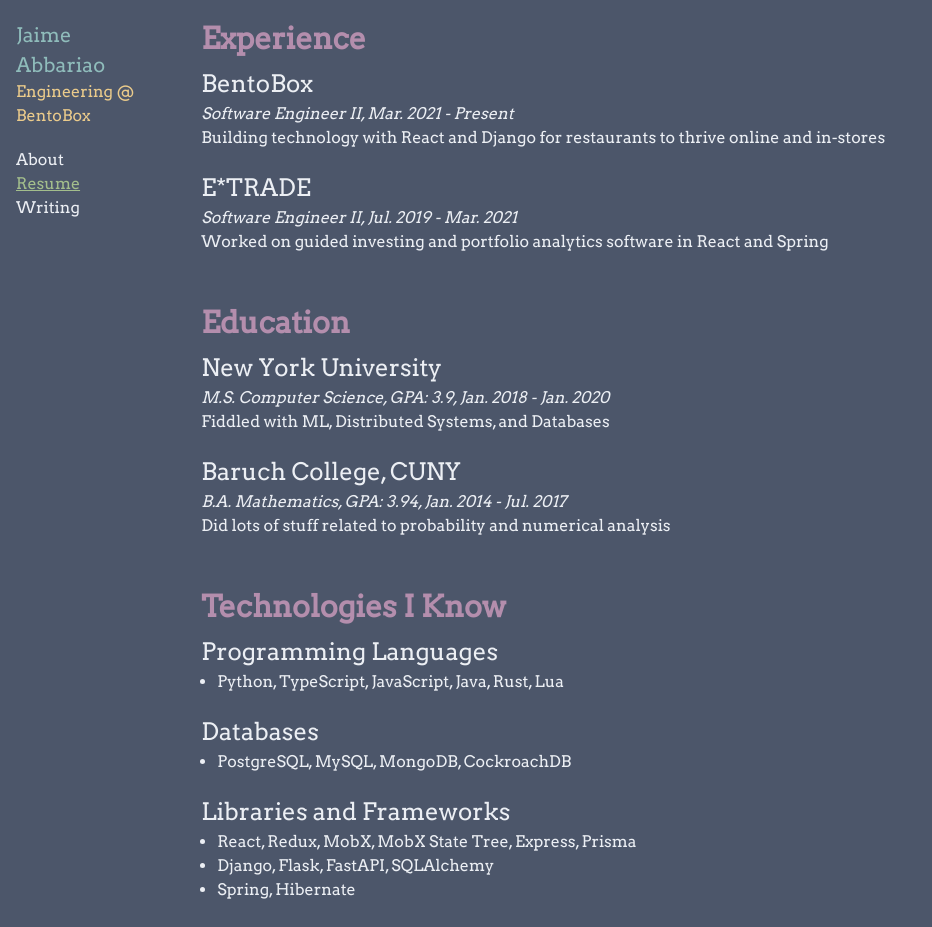
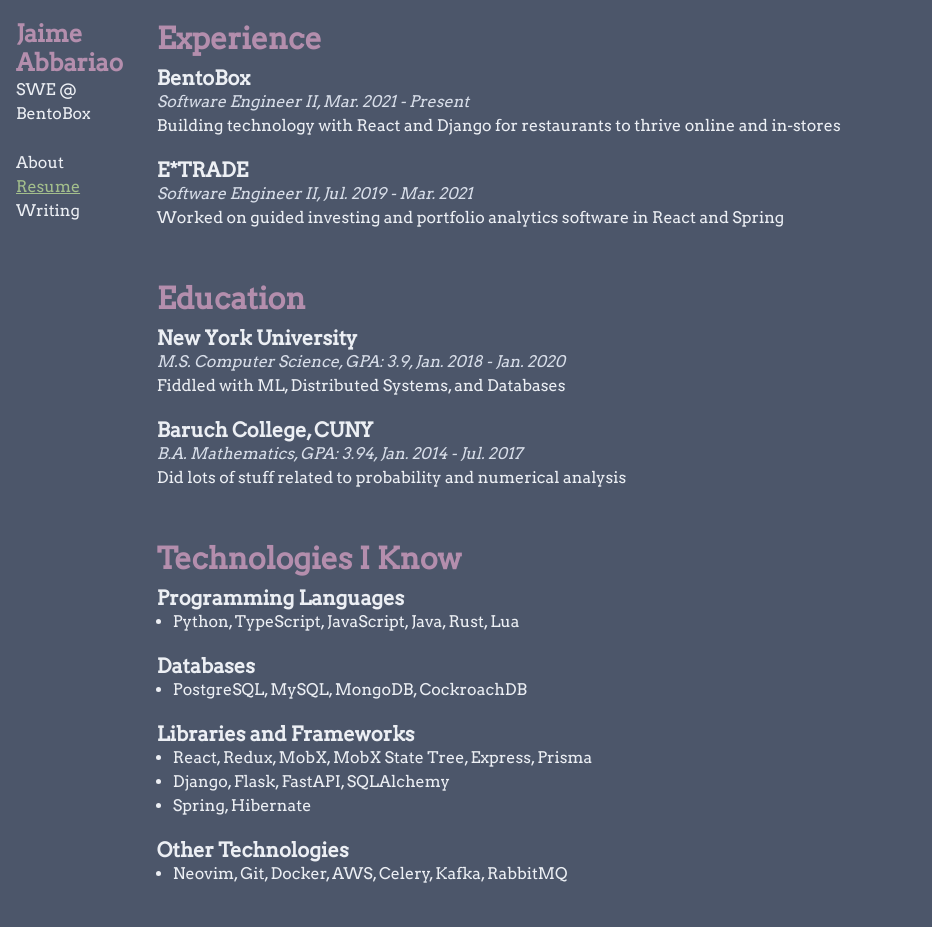
Before and after one commit to ja153903/jabbariao_dotcom, a Next.js app: page /resume in a window 1280 px wide. Shown: the top 927 px of the page, without its empty margins (0-932 px from the left). Built offline with nearby package versions, Linux system fonts and the light colour scheme.

Commit message:
Refactored into components

```diff
--- a/components/Biography.tsx
+++ b/components/Biography.tsx
@@ -2,8 +2,8 @@ import { Text } from '@chakra-ui/react'
 
 function Biography() {
   return (
-    <Text fontSize="md" color="#EBCB8B">
-      Engineering @ BentoBox
+    <Text fontSize="md" mb="5px">
+      SWE @ BentoBox
     </Text>
   )
 }
--- a/components/Navigation.tsx
+++ b/components/Navigation.tsx
@@ -1,48 +1,27 @@
 import { useRouter } from 'next/router'
-import { Flex, Link as ChakraLink } from '@chakra-ui/react'
-import Link from 'next/link'
+import { Flex } from '@chakra-ui/react'
+
+import NavigationLink from './NavigationLink'
+
+const sitePaths = [
+  { href: '/', label: 'About' },
+  { href: '/resume', label: 'Resume' },
+  { href: '/writing', label: 'Writing' },
+]
 
 function Navigation() {
-  const router = useRouter()
-
-  const getTextDecoration = (path: string): string =>
-    router.pathname === path ? 'underline' : 'none'
-
-  const getActiveColor = (path: string): string =>
-    router.pathname === path ? '#A3BE8C' : '#ECEFF4'
+  const { pathname } = useRouter()
 
   return (
     <Flex direction="column" marginTop="20px">
-      <Link href="/" passHref>
-        <ChakraLink
-          sx={{
-            textDecoration: getTextDecoration('/'),
-            color: getActiveColor('/'),
-          }}
-        >
-          About
-        </ChakraLink>
-      </Link>
-      <Link href="/resume" passHref>
-        <ChakraLink
-          sx={{
-            textDecoration: getTextDecoration('/resume'),
-            color: getActiveColor('/resume'),
-          }}
-        >
-          Resume
-        </ChakraLink>
-      </Link>
-      <Link href="/writing" passHref>
-        <ChakraLink
-          sx={{
-            textDecoration: getTextDecoration('/writing'),
-            color: getActiveColor('/writing'),
-          }}
-        >
-          Writing
-        </ChakraLink>
-      </Link>
+      {sitePaths.map(({ href, label }) => (
+        <NavigationLink
+          key={`${href}-${label}`}
+          href={href}
+          label={label}
+          pathname={pathname}
+        />
+      ))}
     </Flex>
   )
 }
--- /dev/null
+++ b/components/NavigationLink.tsx
@@ -0,0 +1,29 @@
+import { Link as ChakraLink } from '@chakra-ui/react'
+import Link from 'next/link'
+
+interface NavigationLinkProps {
+  href: string
+  label: string
+  pathname: string
+}
+
+const getTextDecoration = (href: string, pathname: string): string =>
+  pathname === href ? 'underline' : 'none'
+
+const getActiveColor = (href: string, pathname: string): string =>
+  pathname === href ? '#A3BE8C' : '#ECEFF4'
+
+function NavigationLink({ href, label, pathname }: NavigationLinkProps) {
+  const sx = {
+    textDecoration: getTextDecoration(href, pathname),
+    color: getActiveColor(href, pathname),
+  }
+
+  return (
+    <Link href={href} passHref>
+      <ChakraLink sx={sx}>{label}</ChakraLink>
+    </Link>
+  )
+}
+
+export default NavigationLink
--- a/components/ResumeItem.tsx
+++ b/components/ResumeItem.tsx
@@ -1,4 +1,4 @@
-import { Box, Text } from '@chakra-ui/react'
+import { Box, Text, Heading } from '@chakra-ui/react'
 
 interface ResumeItemProps {
   title: string
@@ -15,8 +15,10 @@ function ResumeItem({
 }: ResumeItemProps) {
   return (
     <Box mb={isLastItem ? '0' : '20px'}>
-      <Text fontSize="2xl">{title}</Text>
-      <Text fontStyle="italic">{subTitle}</Text>
+      <Heading fontSize="xl">{title}</Heading>
+      <Text fontStyle="italic" color="#D8DEE9">
+        {subTitle}
+      </Text>
       <Text>{description}</Text>
     </Box>
   )
--- /dev/null
+++ b/components/ResumeListItem.tsx
@@ -0,0 +1,22 @@
+import { Box, Heading, UnorderedList, ListItem } from '@chakra-ui/react'
+
+interface ResumeListItemProps {
+  title: string
+  items: string[]
+  isLast?: boolean
+}
+
+function ResumeListItem({ title, items, isLast = false }: ResumeListItemProps) {
+  return (
+    <Box mb={isLast ? '0px' : '20px'}>
+      <Heading fontSize="xl">{title}</Heading>
+      <UnorderedList>
+        {items.map((item) => (
+          <ListItem key={item}>{item}</ListItem>
+        ))}
+      </UnorderedList>
+    </Box>
+  )
+}
+
+export default ResumeListItem
--- a/components/Title.tsx
+++ b/components/Title.tsx
@@ -1,25 +1,22 @@
-import { Text } from '@chakra-ui/react'
+import { Heading } from '@chakra-ui/react'
 
 interface TitleLineProps {
   text: string
-  fontFamily: string
 }
 
-function TitleLine({ text, fontFamily }: TitleLineProps) {
+function TitleLine({ text }: TitleLineProps) {
   return (
-    <Text fontFamily={fontFamily} fontSize="xl" color="#8FBCBB">
+    <Heading fontSize="2xl" color="#B48EAD">
       {text}
-    </Text>
+    </Heading>
   )
 }
 
 function Title() {
-  const fontFamily = 'Arvo'
-
   return (
     <>
-      <TitleLine text="Jaime" fontFamily={fontFamily} />
-      <TitleLine text="Abbariao" fontFamily={fontFamily} />
+      <TitleLine text="Jaime" />
+      <TitleLine text="Abbariao" />
     </>
   )
 }
--- a/pages/resume.tsx
+++ b/pages/resume.tsx
@@ -1,10 +1,9 @@
 import type { NextPage } from 'next'
-
-import { Text, Box, UnorderedList, ListItem } from '@chakra-ui/react'
 
 import PageContainer from '../components/PageContainer'
 import Section from '../components/Section'
 import ResumeItem from '../components/ResumeItem'
+import ResumeListItem from '../components/ResumeListItem'
 
 const Resume: NextPage = () => {
   return (
@@ -36,36 +35,27 @@ const Resume: NextPage = () => {
         />
       </Section>
       <Section title="Technologies I Know">
-        <Box mb="20px">
-          <Text fontSize="2xl">Programming Languages</Text>
-          <UnorderedList>
-            <ListItem>Python, TypeScript, JavaScript, Java, Rust, Lua</ListItem>
-          </UnorderedList>
-        </Box>
-        <Box mb="20px">
-          <Text fontSize="2xl">Databases</Text>
-          <UnorderedList>
-            <ListItem>PostgreSQL, MySQL, MongoDB, CockroachDB</ListItem>
-          </UnorderedList>
-        </Box>
-        <Box mb="20px">
-          <Text fontSize="2xl">Libraries and Frameworks</Text>
-          <UnorderedList>
-            <ListItem>
-              React, Redux, MobX, MobX State Tree, Express, Prisma
-            </ListItem>
-            <ListItem>Django, Flask, FastAPI, SQLAlchemy</ListItem>
-            <ListItem>Spring, Hibernate</ListItem>
-          </UnorderedList>
-        </Box>
-        <Box>
-          <Text fontSize="2xl">Other Technologies</Text>
-          <UnorderedList>
-            <ListItem>
-              Neovim, Git, Docker, AWS, Celery, Kafka, RabbitMQ
-            </ListItem>
-          </UnorderedList>
-        </Box>
+        <ResumeListItem
+          title="Programming Languages"
+          items={['Python, TypeScript, JavaScript, Java, Rust, Lua']}
+        />
+        <ResumeListItem
+          title="Databases"
+          items={['PostgreSQL, MySQL, MongoDB, CockroachDB']}
+        />
+        <ResumeListItem
+          title="Libraries and Frameworks"
+          items={[
+            'React, Redux, MobX, MobX State Tree, Express, Prisma',
+            'Django, Flask, FastAPI, SQLAlchemy',
+            'Spring, Hibernate',
+          ]}
+        />
+        <ResumeListItem
+          title="Other Technologies"
+          items={['Neovim, Git, Docker, AWS, Celery, Kafka, RabbitMQ']}
+          isLast
+        />
       </Section>
     </PageContainer>
   )
--- a/pages/writing.tsx
+++ b/pages/writing.tsx
@@ -43,10 +43,8 @@ const Writing: NextPage = () => {
           ))}
         </OrderedList>
       </Section>
-      <Section title="Other Stuff">
-        <Text color="#BF616A" size="md">
-          Nothing here yet
-        </Text>
+      <Section title="Misc.">
+        <Text size="md">Nothing here yet</Text>
       </Section>
     </PageContainer>
   )
```
Also changed, not shown: 1 other file (tests, documents, lock files or other folders).
